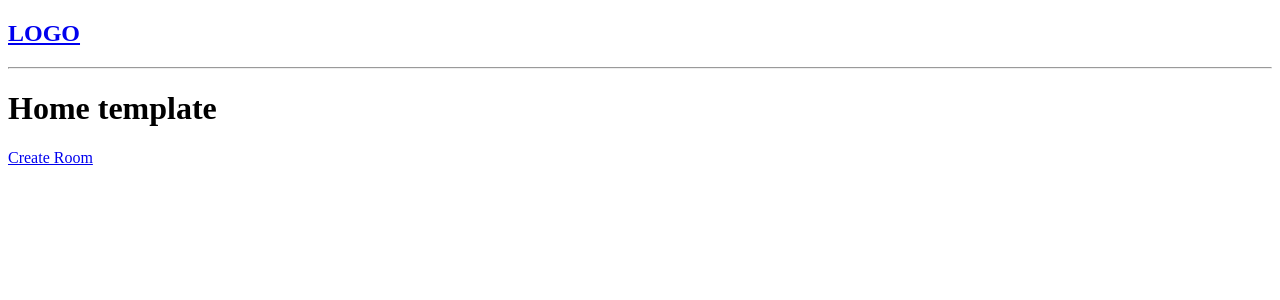
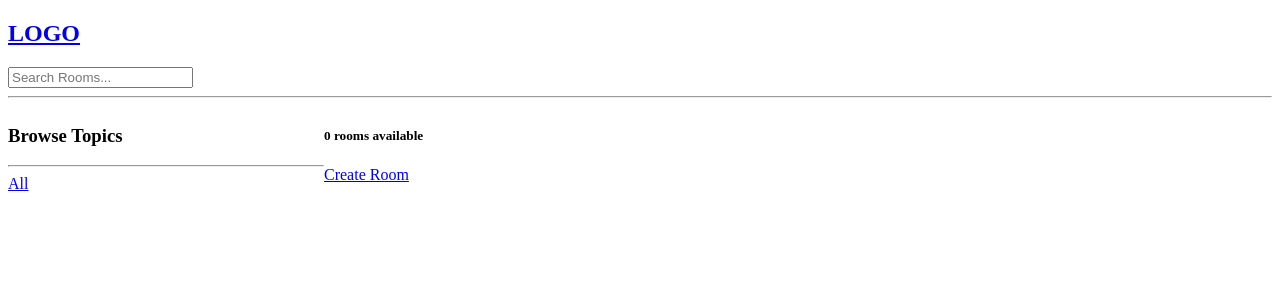
Before and after one commit to LudoLoopsLab/studybud, a Django app: page / in a window 1280 px wide. Shown: the top 300 px of the page. Run offline with Django 4.2, Linux system fonts and the light colour scheme; data that the repository does not hold is empty.

Commit message:
Feat: serach

```diff
--- a/base/templates/base/home.html
+++ b/base/templates/base/home.html
@@ -1,11 +1,26 @@
-{% extends 'main.html' %}
+{% extends 'main.html' %} {% block content %}
 
-{% block content %}
+<style>
+  .home-container {
+    display: grid;
+    grid-template-columns: 1fr 3fr;
+  }
+</style>
 
-<h1>Home template</h1>
+<div class="home-container">
   <div>
+    <h3>Browse Topics</h3>
+    <hr />
+    <div><a href="{% url 'home' %}">All</a></div>
+
+    {% for topic in topics %}
+    <div><a href="{% url 'home' %}?q={{topic.name}}">{{topic.name}}</a></div>
+    {% endfor %}
+  </div>
+
+  <div>
+    <h5>{{room_count}} rooms available</h5>
     <a href="{% url 'create-room' %}">Create Room</a>
-
     <div>
       {% for room in rooms%}
       <div>
@@ -13,17 +28,15 @@
         <a href="{% url 'delete-room' room.id %}">Delete</a>
         <span>@{{room.host}}</span>
         <!-- it take the url path from urls.py name 'room', then add the id sent by the views.py -->
-      <h5>{{room.id}} -- <a href="{% url 'room' room.id %}">{{room.name}}</a>
+        <h5>
+          {{room.id}} -- <a href="{% url 'room' room.id %}">{{room.name}}</a>
         </h5>
         <small>{{room.topic.name}}</small>
-      <hr>
+        <hr />
       </div>
       {% endfor %}
-
     </div>
-
-
-
+  </div>
 </div>
 
 {% endblock content %}
--- a/base/templates/base/room.html
+++ b/base/templates/base/room.html
@@ -1,7 +1,6 @@
-{% extends 'main.html' %}
-
-{% block content %}
+{% extends 'main.html' %} {% block content %}
 
 <h1>{{room.name}}</h1>
 <p>{{room.description}}</p>
+
 {% endblock content %}
--- a/base/views.py
+++ b/base/views.py
@@ -1,5 +1,6 @@
 from django.shortcuts import render, redirect
-from .models import Room
+from django.db.models import Q
+from .models import Room, Topic
 from .forms import RoomForm
 # Create your views here.
 
@@ -11,8 +12,18 @@ from .forms import RoomForm
 
 
 def home(request):
-    rooms = Room.objects.all()
-    context = {'rooms': rooms}
+    q = request.GET.get('q') if request.GET.get('q') != None else ''
+
+    rooms = Room.objects.filter(
+        # Do a case insensitive search for all records that have the value "q" in the name column
+        Q(topic__name__contains=q) |
+        Q(name__icontains=q) |
+        Q(description__icontains=q)
+    )
+    topics = Topic.objects.all()
+    room_count = rooms.count()
+
+    context = {'rooms': rooms, 'topics': topics, 'room_count': room_count}
     return render(request, 'base/home.html', context)
 
 
--- a/templates/navbar.html
+++ b/templates/navbar.html
@@ -2,4 +2,9 @@
   <h2>LOGO</h1>
 </a>
 
+<form action="{% url 'home' %}" method="get">
+<input type="text" name='q' value="" placeholder="Search Rooms..."/>
+
+</form>
+
 <hr />
```
Also changed, not shown: base/templates/base/delete.html (+3 -7 lines). Lines whose indentation alone changed are shown as unchanged.
